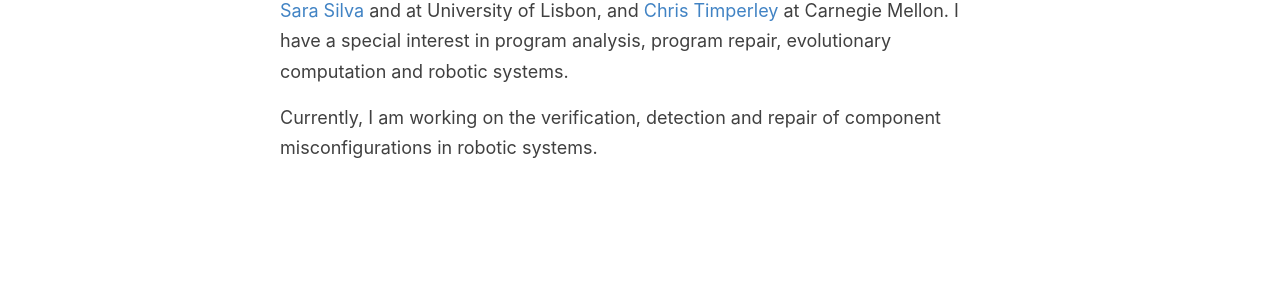
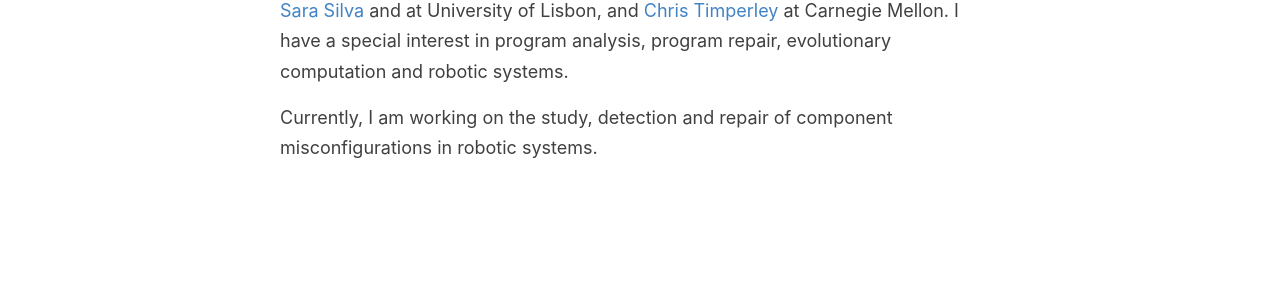
Before and after one commit to pcanelas/pcanelas.github.io, a Jekyll site: the page built from index.html, in a window 1280 px wide. Shown: the part 232-532 px from the top of the page. Built offline with Jekyll 4.4.1, drawn with Linux system fonts in a browser that asks for light colours; the list of posts is cut into pages by our own code.

Commit message:
Updated description

```diff
--- a/index.html
+++ b/index.html
@@ -20,7 +20,7 @@ layout: default
     </article>
   {% endfor %}
   <p class="has-line-data" data-line-start="0" data-line-end="1">I am a Ph.D. Student at at the <a href="https://s3d.cmu.edu">Software and Societal Systems Department</a> at <a href="https://www.cmu.edu/">Carnegie Mellon University</a> and at <a href="https://www.lasige.pt/">LASIGE</a> at the <a href="https://ciencias.ulisboa.pt/">Faculdade de Ciências da Universidade de Lisboa</a>. I am working under the supervision of <a href="https://wiki.alcidesfonseca.com/">Alcides Fonseca</a> and <a href="https://gplab.sourceforge.net/sara/">Sara Silva</a> and at University of Lisbon, and <a href="http://www.christimperley.co.uk/">Chris Timperley</a> at Carnegie Mellon. I have a special interest in program analysis, program repair, evolutionary computation and robotic systems.</p>
-  <p class="has-line-data" data-line-start="2" data-line-end="3">Currently, I am working on the verification, detection and repair of component misconfigurations in robotic systems.</p>
+  <p class="has-line-data" data-line-start="2" data-line-end="3">Currently, I am working on the study, detection and repair of component misconfigurations in robotic systems.</p>
     <!-- pagination -->
   {% if paginator.total_pages > 1 %}
   <div class="pagination">
```
